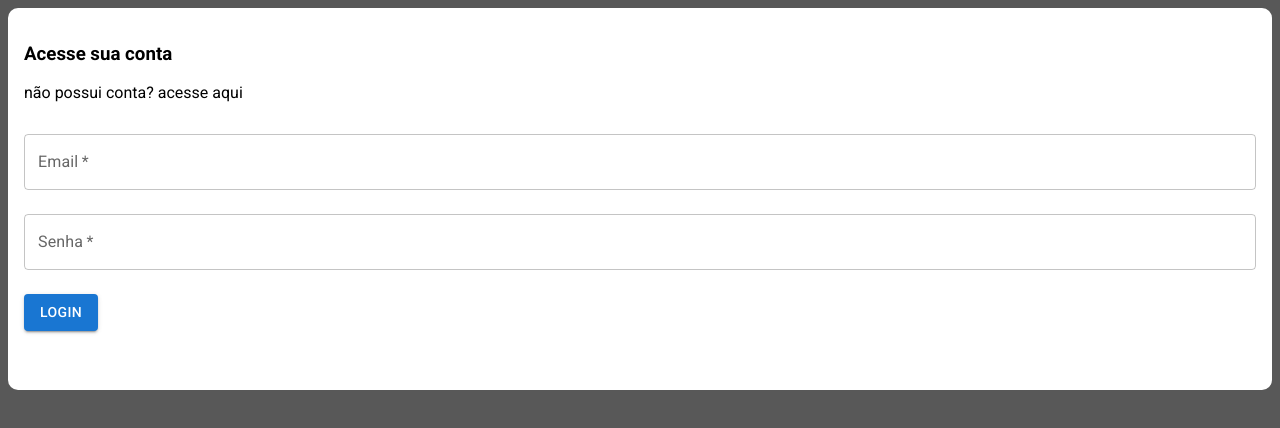
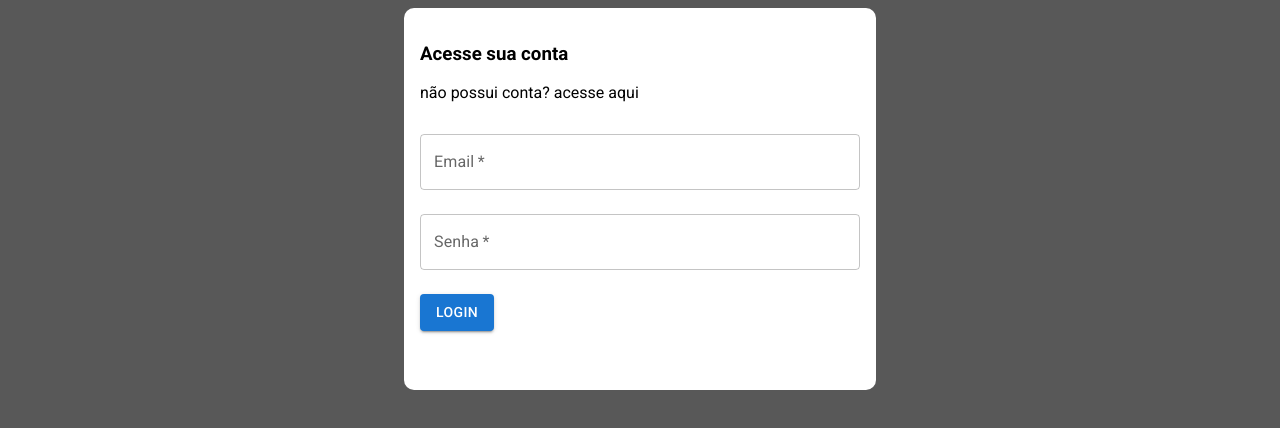
Before and after one commit to guim0/crud-user, a React (Vite) app: page / in a window 1280 px wide. Shown: the top 428 px of the page. Built offline with nearby package versions, Linux system fonts and the light colour scheme.

Commit message:
:sparkles: : adding max-width on login card

```diff
--- a/src/App.tsx
+++ b/src/App.tsx
@@ -8,6 +8,7 @@ import LoginForm from "./pages/Login/Login";
 import { AuthProvider } from "./context/AuthProvider";
 import { ToastContainer } from "react-toastify";
 import "react-toastify/dist/ReactToastify.css";
+import { ProtectedLayout } from "./components/ProtectedLayout";
 
 function App() {
   return (
@@ -31,11 +32,14 @@ function App() {
                 </FormContextProvider>
               }
             />
+
             <Route
               path={routes.home}
               element={
                 <FormContextProvider>
-                  <Home />
+                  <ProtectedLayout>
+                    <Home />
+                  </ProtectedLayout>
                 </FormContextProvider>
               }
             />
--- a/src/components/ProtectedLayout/index.tsx
+++ b/src/components/ProtectedLayout/index.tsx
@@ -2,7 +2,7 @@ import { useAuth } from "../../context/AuthProvider/useAuth";
 
 export const ProtectedLayout = ({ children }: { children: JSX.Element }) => {
   const auth = useAuth();
-
+  console.log("caraio");
   if (!auth.email) {
     return <h1>Você não possui acesso</h1>;
   }
--- a/src/pages/Login/styles.ts
+++ b/src/pages/Login/styles.ts
@@ -2,6 +2,8 @@ import styled from "styled-components";
 
 export const ContainerLogin = styled.main`
   background-color: white;
+  margin: 0 auto;
+  max-width: 440px;
   padding: 1rem;
   height: 350px;
   border-radius: 10px;
```
